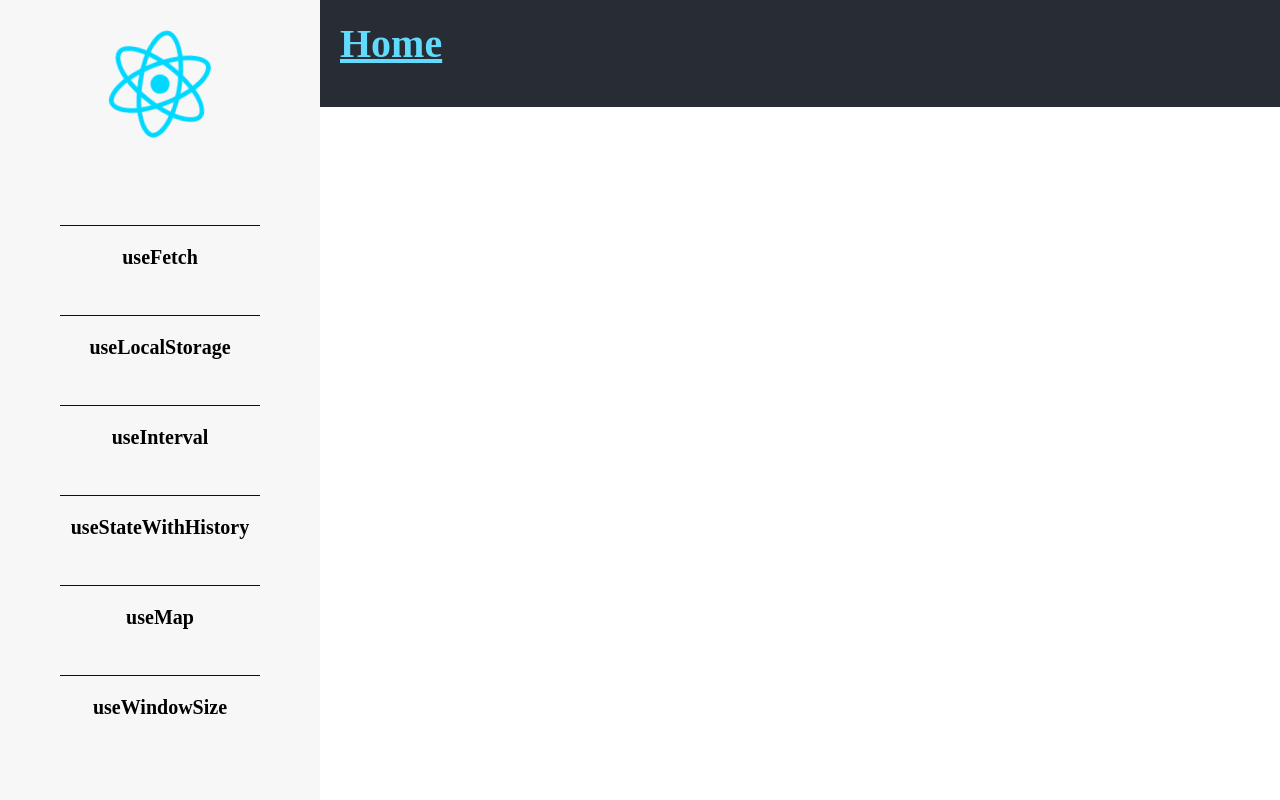
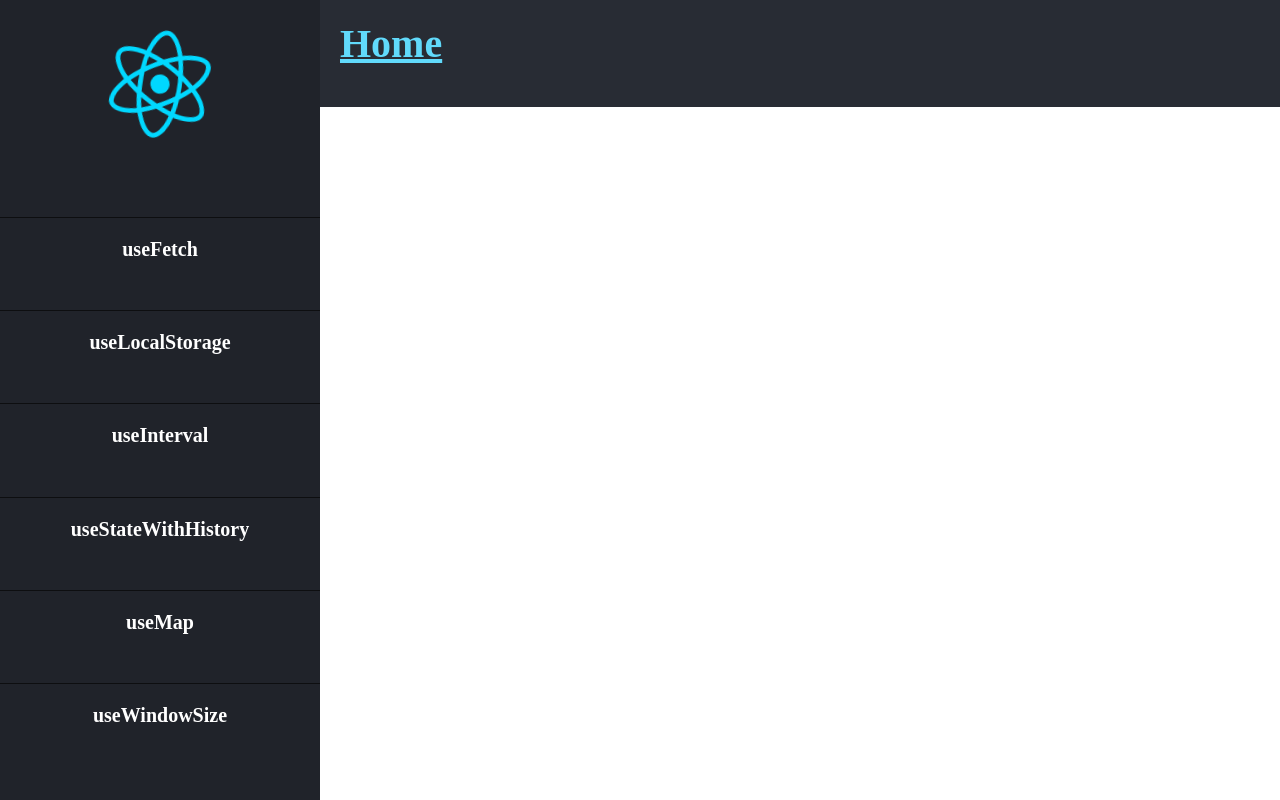
Before and after one commit to Milind452/react-custom-hooks, a React (Vite) app: page / in a window 1280 px wide. Built offline with nearby package versions, Linux system fonts and the light colour scheme.

Commit message:
Add styles to navbar

```diff
--- a/src/App.css
+++ b/src/App.css
@@ -1,7 +1,7 @@
 nav {
     height: 100%;
     width: 25%;
-    background-color: rgb(247, 247, 247);
+    background-color: #20232a;
     text-align: center;
     position: fixed;
     display: flex;
@@ -43,12 +43,13 @@ nav {
     align-items: center;
     width: 100%;
     height: 70%;
+    padding: 0;
 }
 
 .menu-item {
     list-style-type: none;
     width: 100%;
-    border-top: 1px solid navy;
+    border-top: 1px solid #0d0e10;
 }
 
 .link {
@@ -59,11 +60,18 @@ nav {
     height: 100%;
     font-size: 20px;
     overflow: hidden;
-    color: black;
+    color: #fff;
+    background: none;
 }
 
 .link:hover {
     cursor: pointer;
+    background-color: #61dafb;
+    color: #282c34;
+}
+
+.link:active {
+    color: #61dafb;
 }
 
 pre {
```
